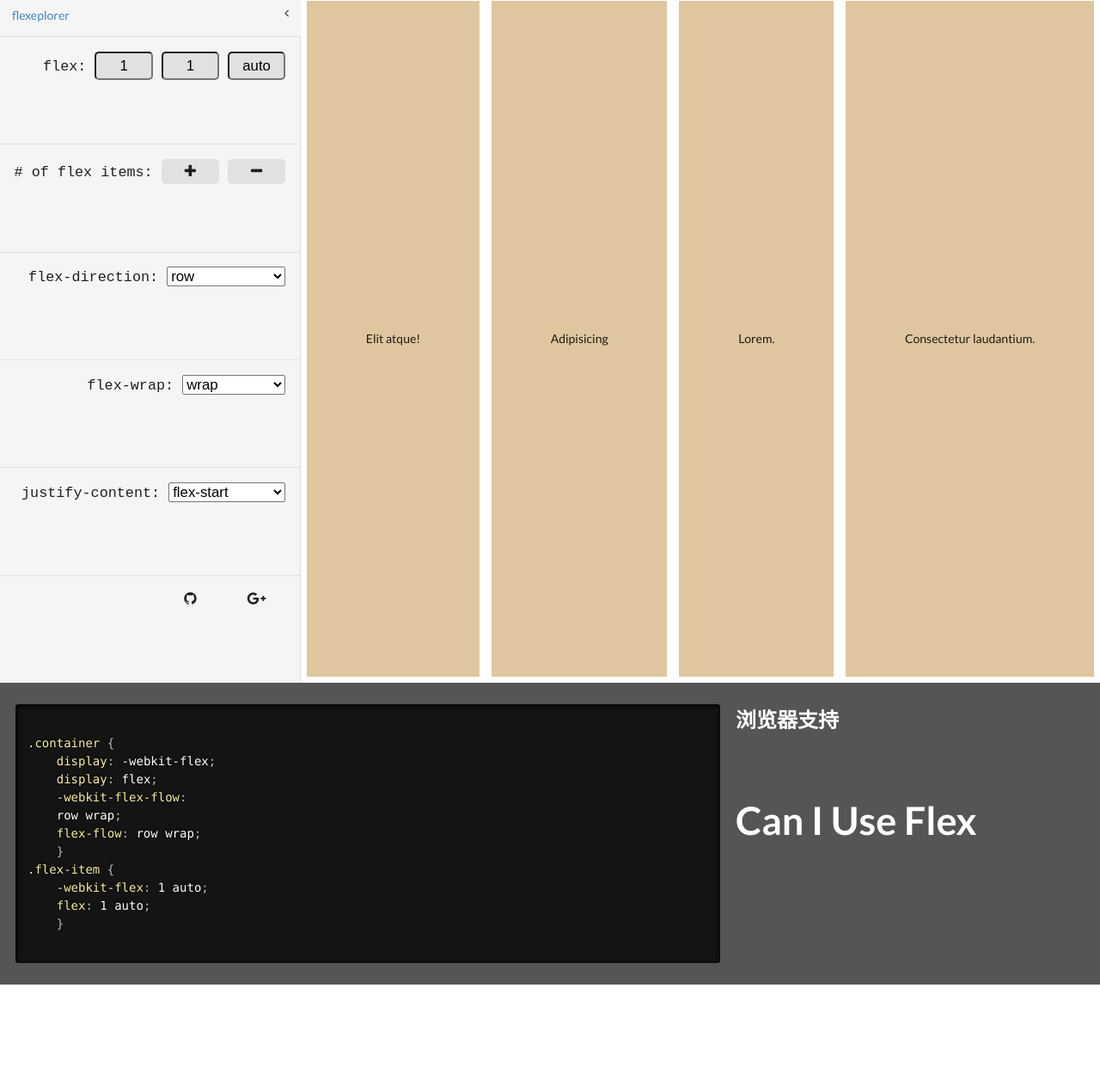
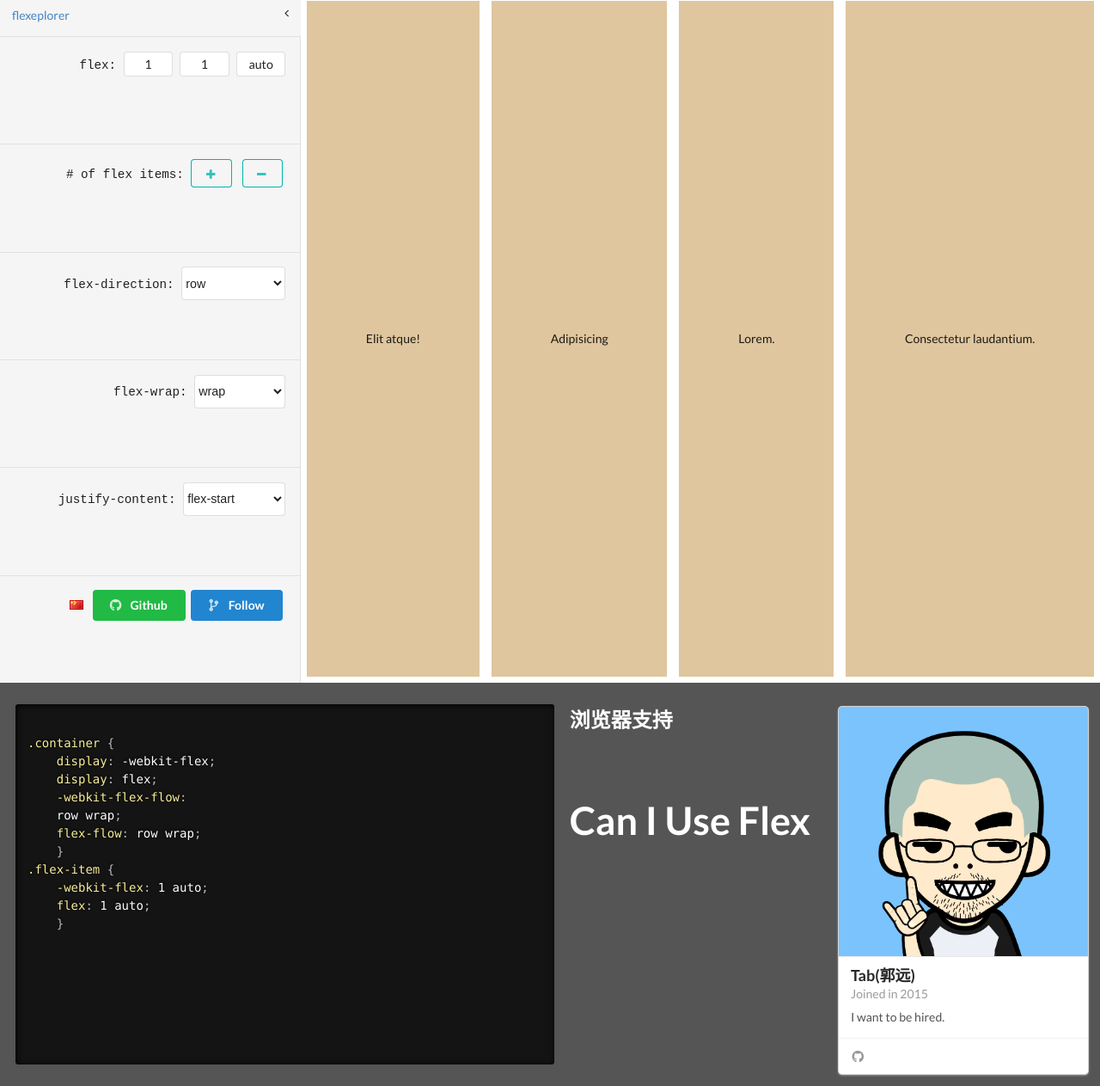
Before and after one commit to ivanberry/flexeplorer, a website: page index.html in a window 1280 px wide. Shown: the part 6-1269 px from the top of the page at 86% size. Before the commit the page ends 1151 px from the top, so only its background shows below. Drawn offline with nearby package versions, Linux system fonts and the light colour scheme.

Commit message:
-update the UI

```diff
--- a/index.html
+++ b/index.html
@@ -19,20 +19,24 @@
 		<menu class="controls flex">
 			<div>
 				<code>flex:
-				<label><input type="input" value="1"/></label>
-				<label><input type="input" value="1"/></label>
-				<label><input type="input" value="auto"/></label>
+				<label class="ui input"><input type="text" value="1" data-content="flex-grow"/></label>
+				<label class="ui input"><input type="text" value="1"/></label>
+				<label class="ui input"><input type="text" value="auto"/></label>
 			    </code>
 			</div>
 			<div>
 				<code># of flex items:
-				<span class="count-controls fa fa-plus" ></span>
-				<span class="count-controls fa fa-minus"></span>
+				<button class="ui teal basic button tiny">
+				<i class="count-controls plus icon" style="margin-right: 0;"></i> <!--overwrite the margin to centering-->
+			    </button>
+				<button class="ui teal basic button tiny">
+				<i class="count-controls minus icon" style="margin-right: 0;"></i>
+			    </button>
 			    </code>
 			</div>
 			<div>
 				<code>flex-direction:
-					<select id="flex-direction-control">
+					<select id="flex-direction-control" class="ui dropdown selection">
 					<option value="row">row</option>
 					<option value="row-reverse">row-reverse</option>
 					<option value="column">column</option>
@@ -42,16 +46,16 @@
 			</div>
 			<div>
 				<code>flex-wrap:
-					<select id="flex-wrap-control" name="flex-wrap-control">
-						<option value="wrap">wrap</option>
-						<option value="wrap-reverse">wrap-reverse</option>
-						<option value="nowrap">nowrap</option>
+					<select id="flex-wrap-control" name="flex-wrap-control" class="ui dropdown selection compact">
+						<option value="">wrap</option>
+						<option value="1">wrap-reverse</option>
+						<option value="0">nowrap</option>
 					</select>
 				</code>
 			</div>
 			<div>
 				<code>justify-content:
-					<select id="jusity-content-control" name="justify-content-control">
+					<select id="jusity-content-control" name="justify-content-control" class="ui dropdown selection">
 						<option value="flex-start">flex-start</option>
 						<option value="flex-end">flex-end</option>
 						<option value="center">center</option>
@@ -61,11 +65,18 @@
 				</code>
 			</div>
 			<div>
-				<code class="github">
-					<span class="fa fa-github"></span>
-					<span class="fa fa-google-plus"></span>
-				</code>
+				<i class="cn flag huge"></i>
+				<button class="ui green github button">
+					<i class="github icon"></i>
+					Github
+				</button>
+				<button class="ui blue toggle button">
+					<i class="fork icon"></i>
+					Follow
+				</button>
 			</div>
+
+
 
 	</aside>
 	<!--aside ends here-->
@@ -101,7 +112,29 @@
 
 
 
+
+	<div class="ui card small">
+		<div class="image">
+			<img src="self.png" alt="本人">
+		</div>
+		<div class="content">
+			<a class="header">Tab(郭远)</a>
+			<div class="meta">
+				<span class="date">Joined in 2015</span>
+			</div>
+			<div class="description">
+				I want to be hired.
+			</div>
+		</div>
+		<div class="extra content">
+			<a href="https://github.com/ivanberry">
+				<i class="github icon"></i>
+			</a>
+		</div>
+	</div>
+
 </footer>
+<script src="https://cdn.bootcss.com/jquery/2.1.4/jquery.js"></script>
 <script src="https://cdn.bootcss.com/semantic-ui/2.1.7/semantic.min.js"></script>
 <script src="js/prism.js"></script>
 </body>
--- a/less/main.less
+++ b/less/main.less
@@ -49,7 +49,9 @@ body {
 		input {
 			background-color: #e1e1e1;
 			border-radius: 5px;
-			padding: 5px 10px;
+		}
+		code {
+			font-size: 0.85em;
 		}
 
 	}
@@ -57,19 +59,26 @@ body {
 .count-controls {
 
 	width: 1.8em;
-	border: 1px solid #e1e1e1;
-	background-color: #e1e1e1;
-	border-radius: 5px;
-	padding: 5px;
+	padding: 2px;
 
 }
 .sideBar, .demo {
 	min-height: 100%;
 }
-.sideBar div span, .sideBar div input {
+.sideBar div span, .sideBar .ui input {
 	text-align: right;
 	width: 4em;
+	padding: 5px 10px;
 	text-align: center;
+	&:focus {
+		background-color: #cff7ea;
+		color: #000;
+	}
+}
+.ui.selection.dropdown {
+	padding: 0;
+	min-width:10px;
+
 }
 .flex {
 	display: @display; //General flex
```
Also changed, not shown: README.md, cn.svg (added), css/main.css, self.png (added).
